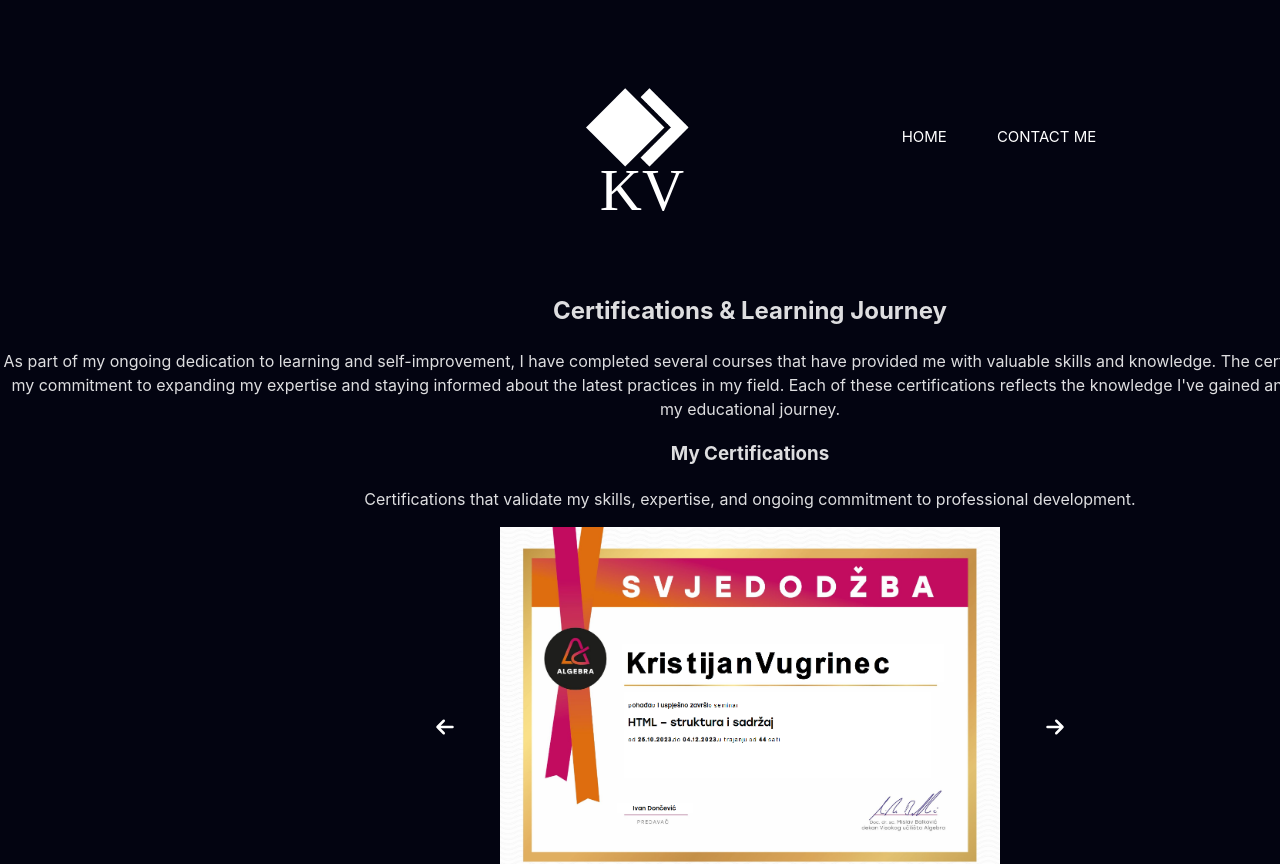
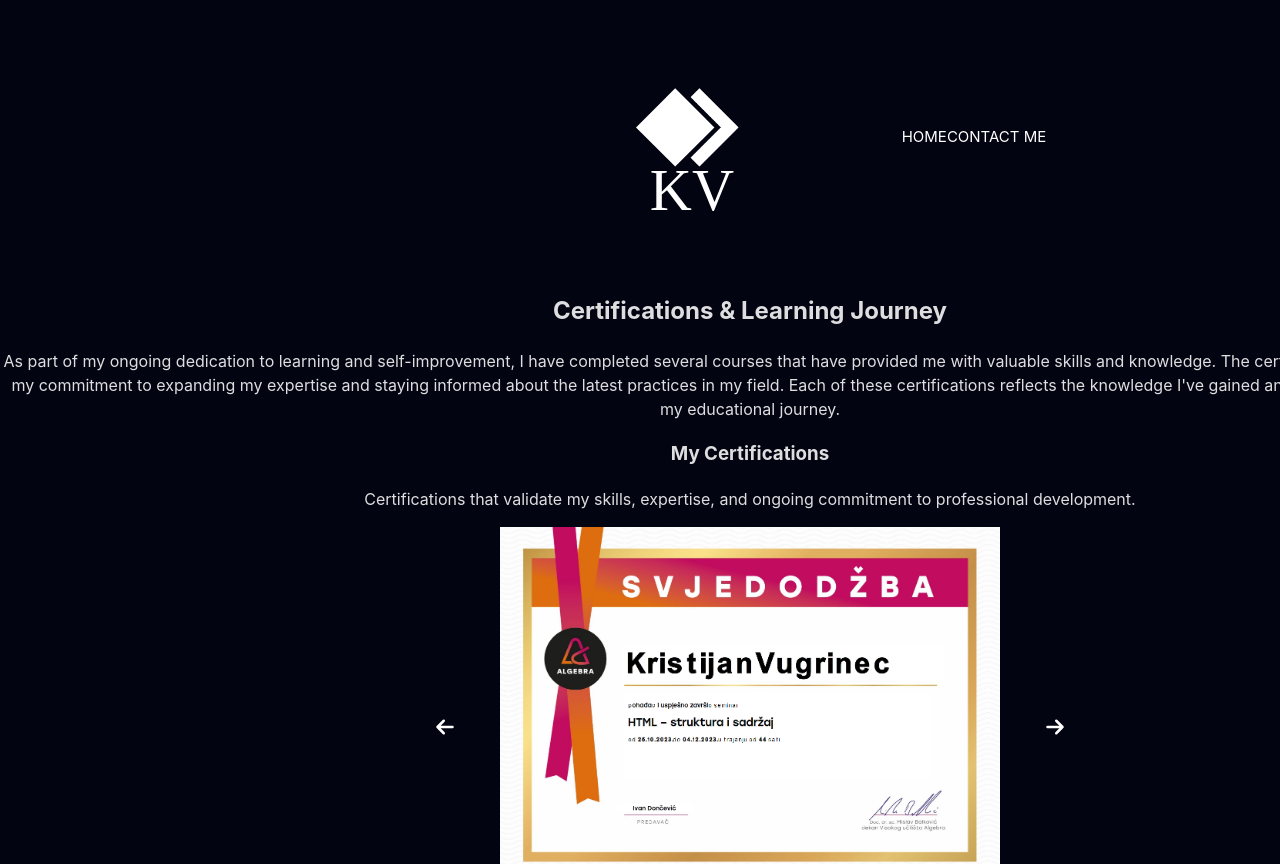
Before and after one commit to KristijanVugrinec/KV_portfolio, a React (Vite) app: page /skills in a window 1280 px wide. Shown: the top 864 px of the page. Built offline with nearby package versions, Linux system fonts and the light colour scheme.

Commit message:
margin-left 50 deleted

```diff
--- a/src/components/Header.jsx
+++ b/src/components/Header.jsx
@@ -30,7 +30,6 @@ return (
             title={title}
             style={{
                 backgroundColor: "transparent",
-                marginLeft: 50,
                 fontWeight: "normal",
                 fontSize: 15,
             }}
```
